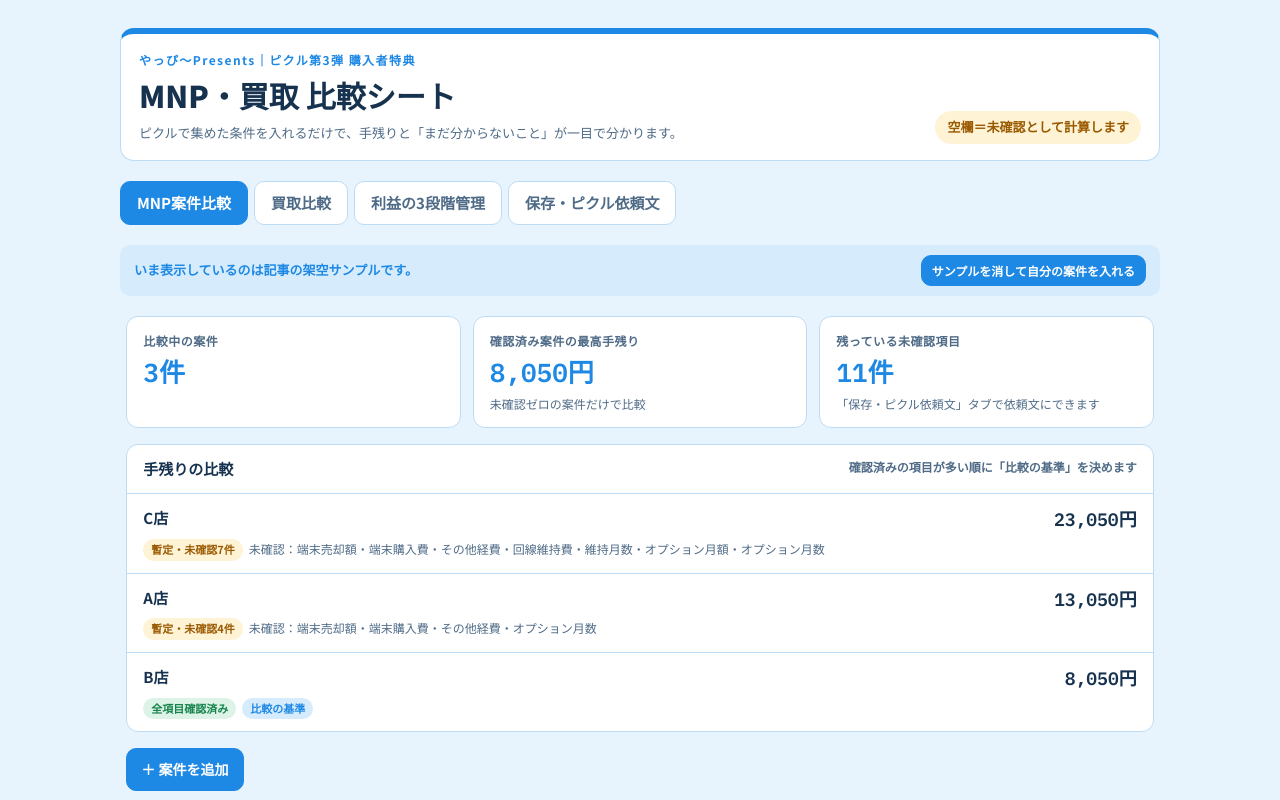
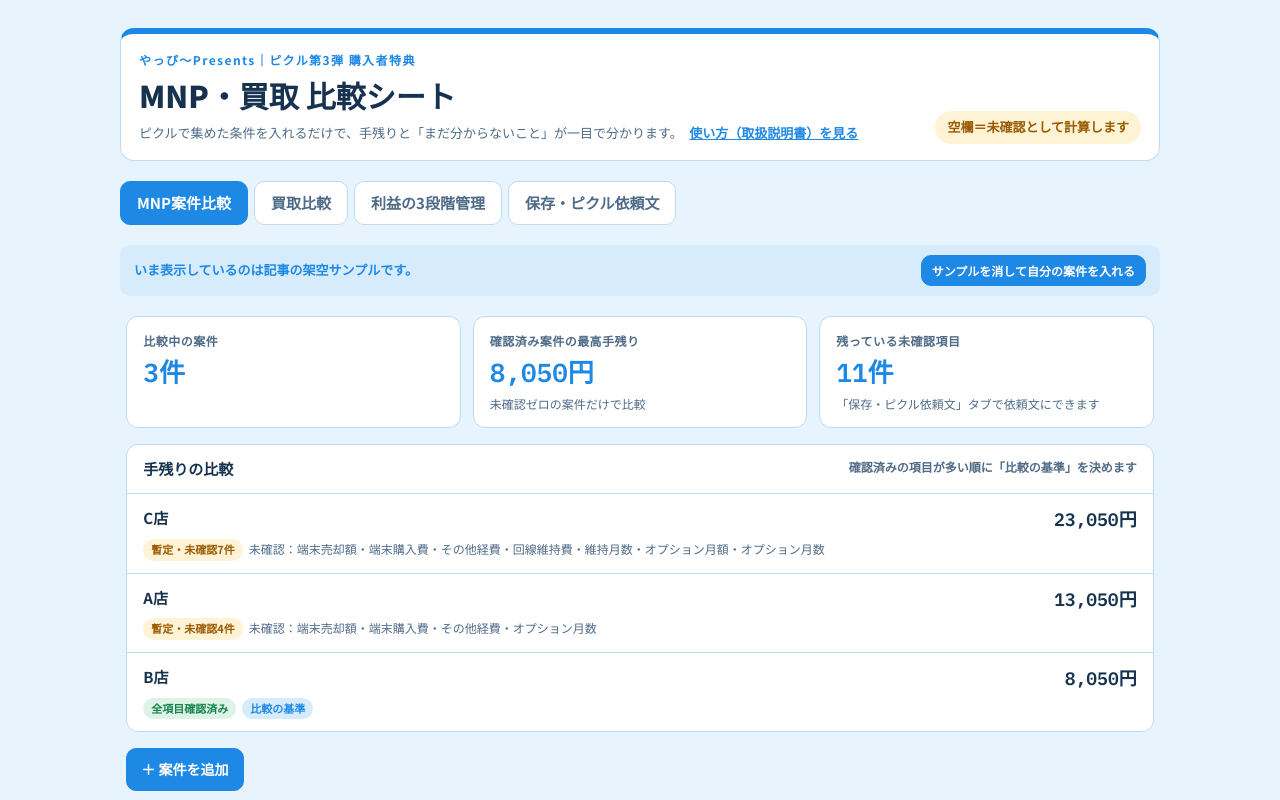
Before and after one commit to yappi7000/Pikle-1, a plain HTML site: page index.html in a window 1280 px wide. Shown: the top 800 px of the page. Drawn offline with Linux system fonts and the light colour scheme.

Commit message:
Update index.html with user manual links
Added links to the user manual for better guidance.

```diff
--- a/index.html
+++ b/index.html
@@ -78,7 +78,7 @@ footer .sign{font-weight:900;color:var(--gold)}
     <div>
       <div class="eyebrow">やっぴ〜Presents｜ピクル第3弾 購入者特典</div>
       <h1>MNP・買取 比較シート</h1>
-      <p>ピクルで集めた条件を入れるだけで、手残りと「まだ分からないこと」が一目で分かります。</p>
+      <p>ピクルで集めた条件を入れるだけで、手残りと「まだ分からないこと」が一目で分かります。　<a href="https://yappi7000.github.io/Pikle-1-Torisetu/" target="_blank" rel="noopener" style="color:var(--blue);font-weight:700">使い方（取扱説明書）を見る</a></p>
     </div>
     <span class="rule">空欄＝未確認として計算します</span>
   </header>
@@ -148,6 +148,7 @@ footer .sign{font-weight:900;color:var(--gold)}
   <footer>
     <span>※ このシートは手残りの目安を出すためのものです。最終的な条件は、契約・売却の前に必ず店舗の最新案内で確認してください。キャッシュバックの受取条件や税務上の扱いは別途確認が必要です。</span>
     <span>MNP案件の相談やシミュレーターは公式LINEで案内しています：<a href="https://lin.ee/AsTWK4D" target="_blank" rel="noopener">lin.ee/AsTWK4D</a></span>
+    <span>使い方で迷ったら取扱説明書へ：<a href="https://yappi7000.github.io/Pikle-1-Torisetu/" target="_blank" rel="noopener">yappi7000.github.io/Pikle-1-Torisetu/</a></span>
     <span class="sign">エンジョイNext Day</span>
   </footer>
 </div>
```
